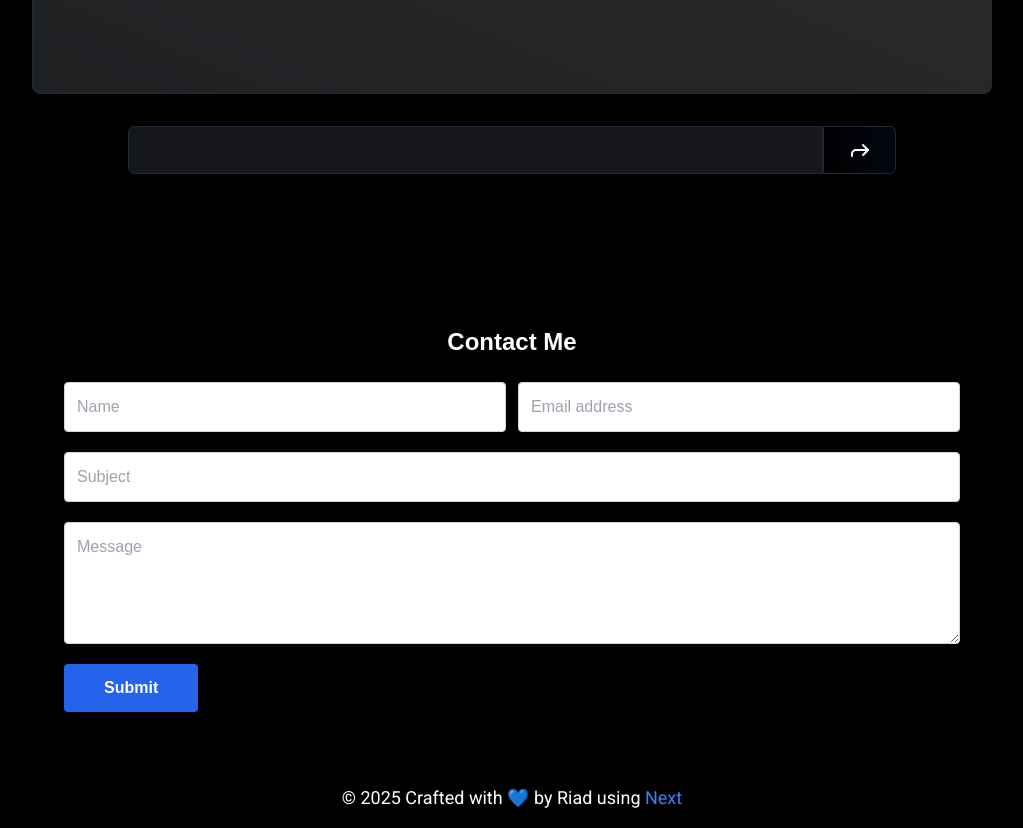
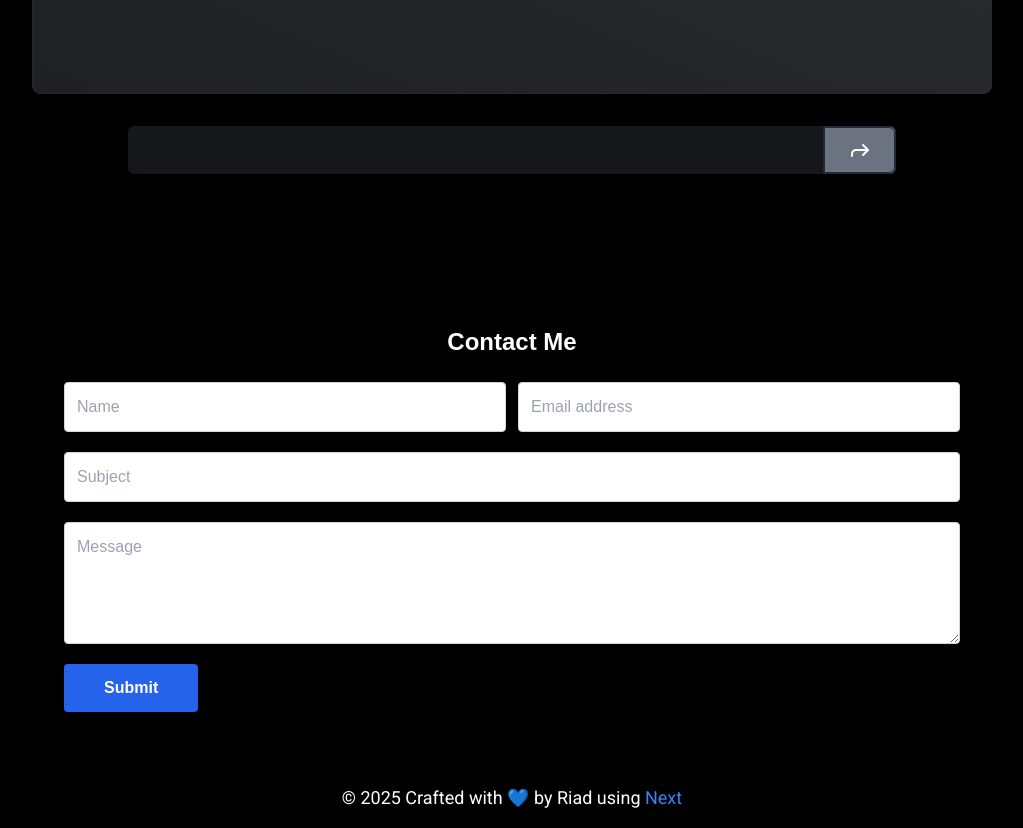
Before and after one commit to riad-mammadov/Portfolio, a Next.js app: page / in a window 1280 px wide. Shown: the part 3020-3848 px from the top of the page, without its empty margins (128-1151 px from the left). Built offline with nearby package versions, Linux system fonts and the light colour scheme.

Commit message:
add animation

```diff
--- a/components/Section/chatbot/ChatForm.jsx
+++ b/components/Section/chatbot/ChatForm.jsx
@@ -1,6 +1,6 @@
 "use client";
 
-import { Dot, Forward } from "lucide-react";
+import { Forward } from "lucide-react";
 import { useRef } from "react";
 
 function ChatForm({
@@ -32,57 +32,26 @@ function ChatForm({
   }
 
   return (
-    // <form
-    //   action="#"
-    //   onSubmit={handleFormSubmit}
-    //   className="flex items-center bg-white outline outline-gray-400 rounded-lg"
-    // >
-    //   <input
-    //     ref={inputRef}
-    //     type="text"
-    //     placeholder="Message..."
-    //     required
-    //     className="border-none outline-none flex-grow bg-none h-[47px] p-2 text-sm"
-    //   />
-    //   <button className="flex justify-center items-center text-white h-8 w-8 border-none outline-none cursor-pointer shrink-0 mr-2 rounded-full bg-gray-700">
-    //     <ArrowUp className="w-6 h-5" />
-    //   </button>
-    // </form>
-
-    // <form className="flex items-center" onSubmit={handleFormSubmit}>
-    //   <input
-    //     ref={inputRef}
-    //     className="flex-1 border rounded rounded-r-none border-gray-400 py-2 px-4"
-    //     required
-    //     placeholder="Message..."
-    //     type="text"
-    //   />
-    //   <button
-    //     disabled={loading}
-    //     className={`px-4 py-2 bg-blue-500 rounded-lg rounded-l-none ${loading} ? bg-blue-300 :bg-blue-500 `}
-    //     type="submit"
-    //   >
-    //     Send
-    //   </button>
-    // </form>
-
     <form onSubmit={handleFormSubmit} className="w-full">
       <div className="relative mt-8 flex">
         <input
           ref={inputRef}
           name="question"
           id="question"
-          className="block h-12 w-[95%] rounded-md rounded-r-none  border border-gray-800 bg-gray-500/20 px-4 py-2 text-gray-300 focus:outline-none md:px-6"
+          className="block h-12 w-[95%] rounded-md rounded-r-none bg-gray-500/20 px-4 py-2 text-gray-300 focus:outline-none md:px-6"
         />
+        <div className="group relative h-12 w-[15%] flex items-center justify-center overflow-hidden rounded-r-md border border-gray-800 bg-gray-500 md:w-[10%]">
+          <div className="absolute inset-0 bg-gradient-to-r from-blue-500 to-blue-800/50 transition-transform duration-500 group-hover:translate-x-0 -translate-x-full"></div>
           <button
             type="submit"
-          className={`flex h-12 w-[15%] items-center justify-center rounded-r-md border border-gray-800 bg-gradient-to-r from-black to-gray-950 md:w-[10%] ${
+            className={` z-10 flex items-center justify-center h-full w-full rounded-r-md border border-gray-800 bg-transparent text-white ${
               loading ? "cursor-not-allowed" : ""
             }`}
             disabled={loading}
           >
-          <Forward className="text-white" />
+            <Forward />
           </button>
+        </div>
       </div>
     </form>
   );
```
Lines whose indentation alone changed are shown as unchanged.
